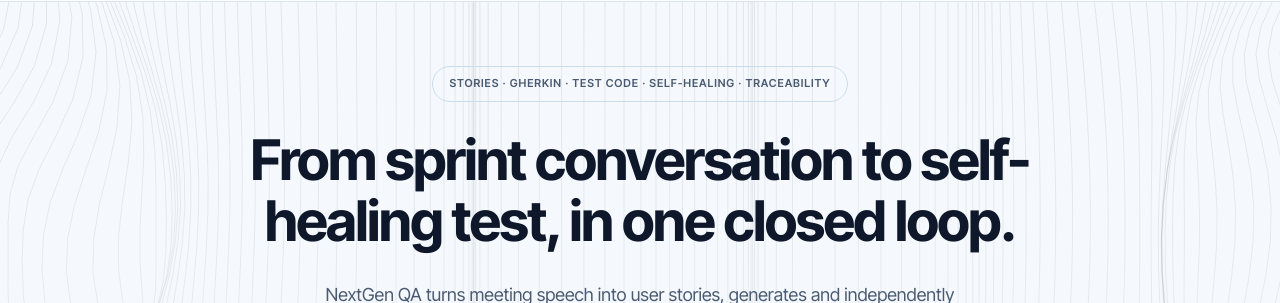
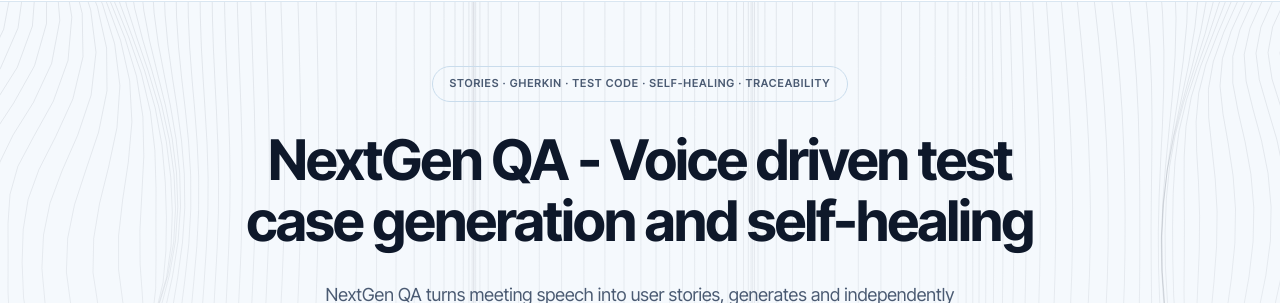
Before and after one commit to R26-SE-039/website, a Next.js app: page / in a window 1280 px wide. Shown: the part 71-374 px from the top of the page. Built offline with nearby package versions, Linux system fonts and the light colour scheme.

Commit message:
update hero title

```diff
--- a/src/data/site.ts
+++ b/src/data/site.ts
@@ -4,7 +4,7 @@ export const site = {
   subtitle: "An AI-Powered Closed-Loop QA Automation Platform",
   groupId: "R26-SE-039",
   heroBadge: "Stories · Gherkin · Test code · Self-healing · Traceability",
-  heroTitle: "From sprint conversation to self-healing test, in one closed loop.",
+  heroTitle: "NextGen QA - Voice driven test case generation and self-healing",
   heroDescription:
     "NextGen QA turns meeting speech into user stories, generates and independently validates executable UI tests, heals the ones that break, and traces every requirement to its result.",
   // Dashboard recording shown in the hero frame: public/video/dashboard.mp4 (1280x624, H.264, no audio,
```
